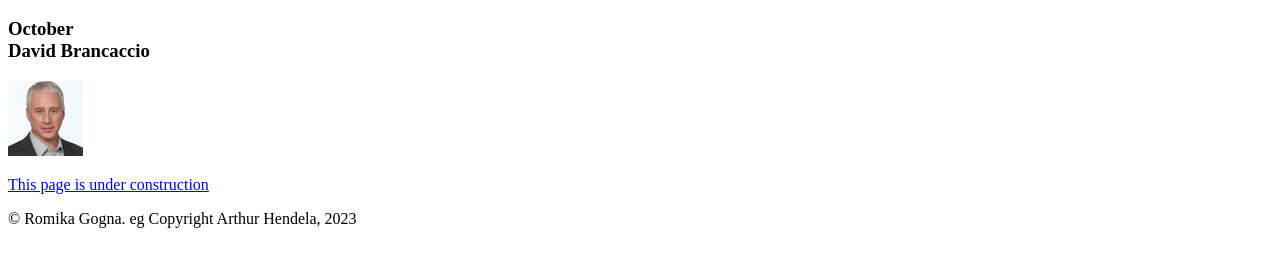
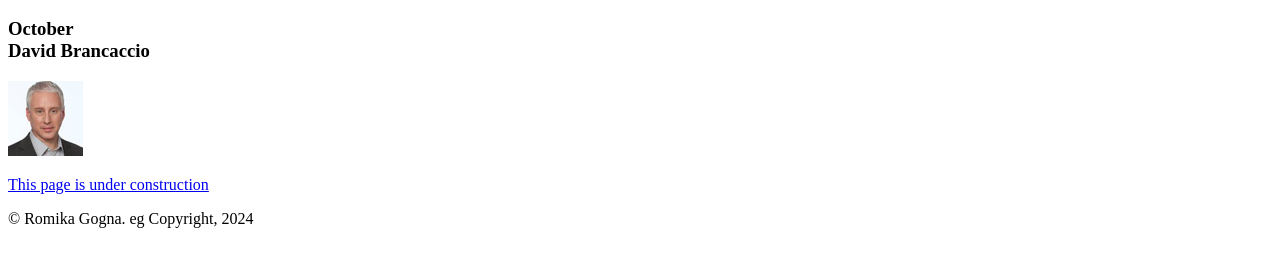
Before and after one commit to romika0201/A05, a plain HTML site: page index.html in a window 1280 px wide. Shown: the part 518-784 px from the top of the page. Drawn offline with Linux system fonts and the light colour scheme.

Commit message:
Update index.html

```diff
--- a/index.html
+++ b/index.html
@@ -37,7 +37,7 @@
     </main>
 
     <footer>
-        &copy; Romika Gogna. eg Copyright Arthur Hendela, 2023
+        &copy; Romika Gogna. eg Copyright, 2024
     </footer>
 </body>
 </html>
```
